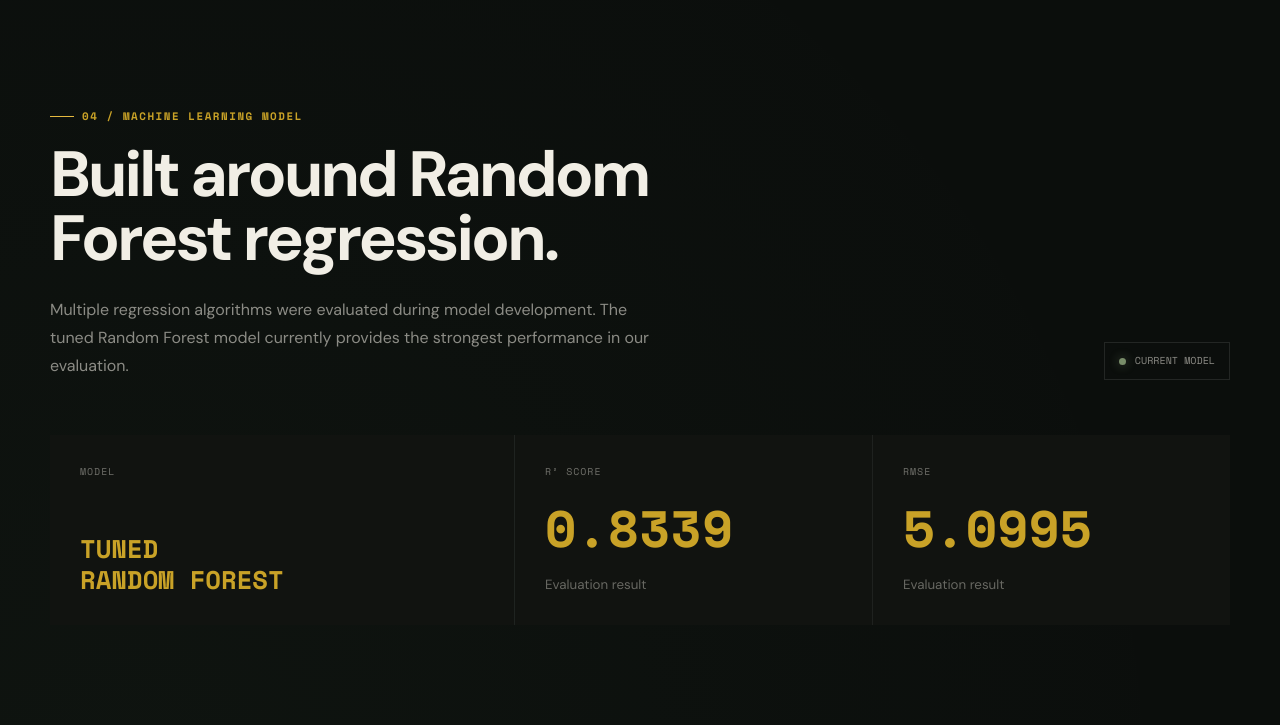
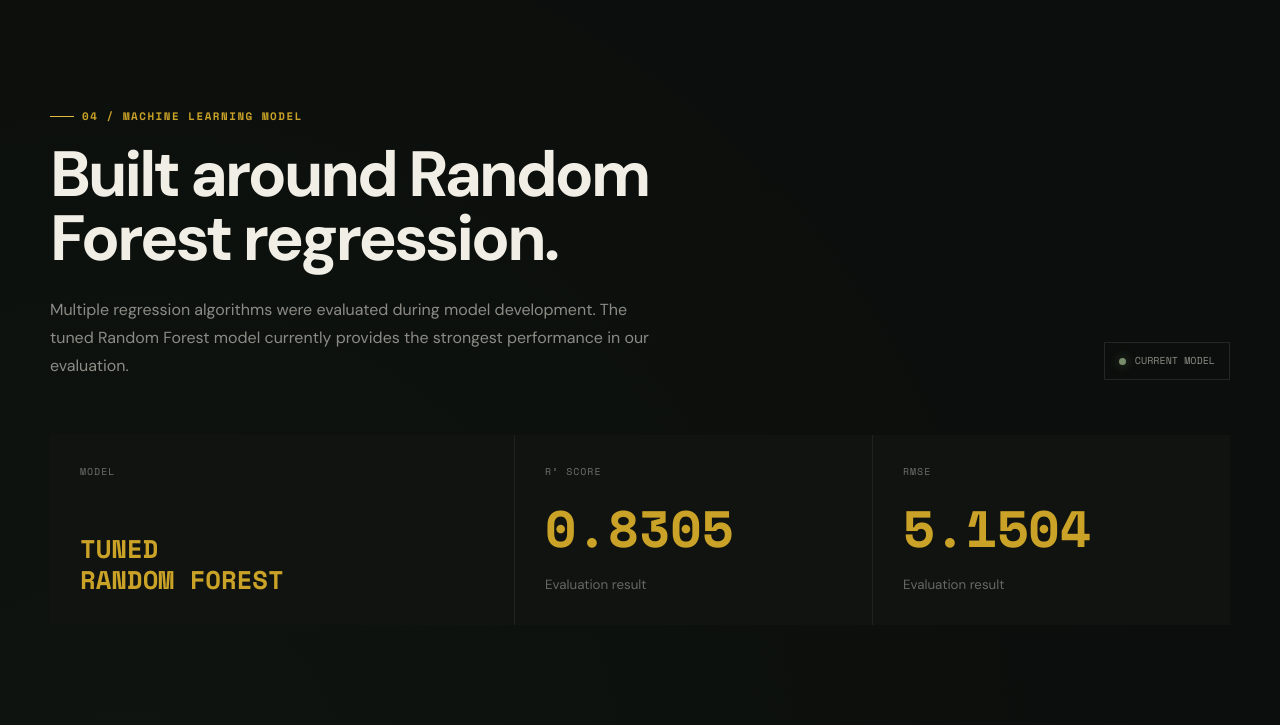
Before and after one commit to dhruvacad25-spec/Solar-Power-Generation-Prediction, a Flask app: page / in a window 1280 px wide. Shown: the part 3370-4095 px from the top of the page. Run offline with Flask 3, Linux system fonts and the light colour scheme; parts of the project's set-up code (start-up, migrations or seed data) failed here and were passed over.

Commit message:
Update home.html

```diff
--- a/templates/home.html
+++ b/templates/home.html
@@ -454,7 +454,7 @@
                     </span>
 
                     <strong>
-                        0.8339
+                        0.8305
                     </strong>
 
                     <small>
@@ -471,7 +471,7 @@
                     </span>
 
                     <strong>
-                        5.0995
+                        5.1504
                     </strong>
 
                     <small>
```
